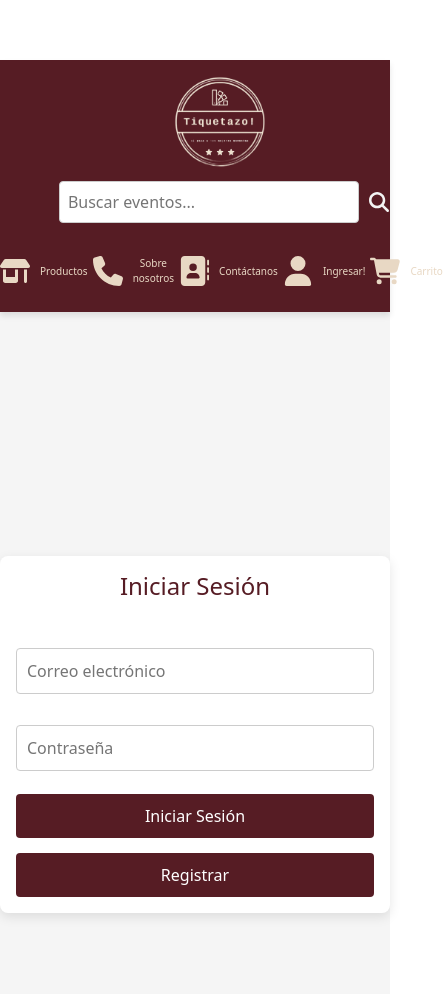
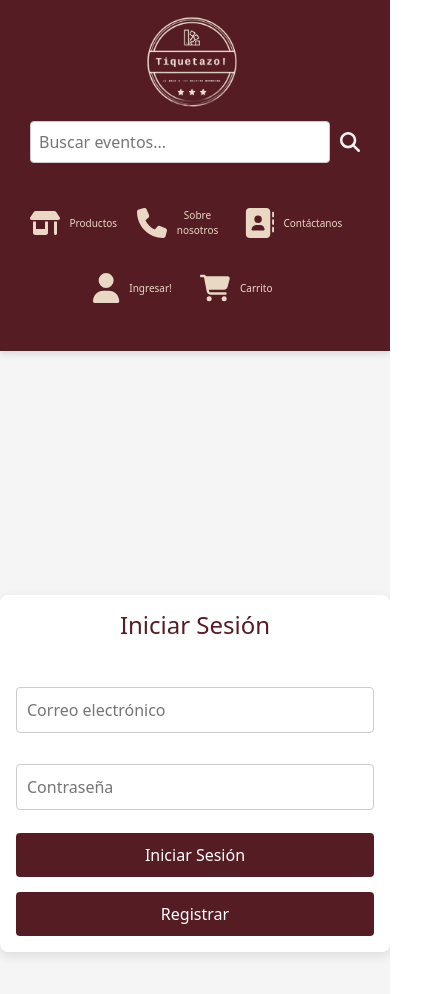
Before and after one commit to camiiprd/tiquetazofront, a React (Vite) app: page /login in a window 390 px wide. Shown: the top 994 px of the page, 448 px wide, since content can reach past the window. Built offline with nearby package versions, Linux system fonts and the light colour scheme.

Commit message:
solving space and responsiveness problems in nav

```diff
--- a/src/components/Navbar/NavBar.css
+++ b/src/components/Navbar/NavBar.css
@@ -2,7 +2,7 @@
   display: flex;
   justify-content: space-between;
   align-items: center;
-    padding: 10px 0px;
+  padding: 10px 0;
   background-color: #561C24;
   box-shadow: 0 4px 6px rgba(0, 0, 0, 0.1);
   flex-wrap: wrap;
@@ -16,7 +16,7 @@
 
 body {
   margin: 0;
-    padding-top: 60px;
+  padding: 0;
 }
 
 .navbar-logo {
@@ -60,6 +60,7 @@
   flex: 1;
   justify-content: center;
   margin: 10px 0;
+  padding-right: 50px;
 }
 
 .icon {
@@ -103,15 +104,30 @@
   }
 
   .navbar-icons {
+    display: flex;
+    flex-wrap: wrap;
+    justify-content: center;
     margin-top: 30px;
     margin-bottom: 30px;
+  }
+
+  .navbar-icons .icon {
+    padding-left: 20px;
+    width: 30%;
+    margin-bottom: 10px;
+  }
+
+
+  .navbar-icons .icon:nth-child(4),
+  .navbar-icons .icon:nth-child(5) {
+    width: 30%;
+    padding-left: 30px;
+    padding-top: 20px;
   }
 
   .icon {
     margin-left: 5px;
     margin-right: 5px;
-      height: 6px;
-
   }
 
   .icon span {
```
Lines whose indentation alone changed are shown as unchanged.
